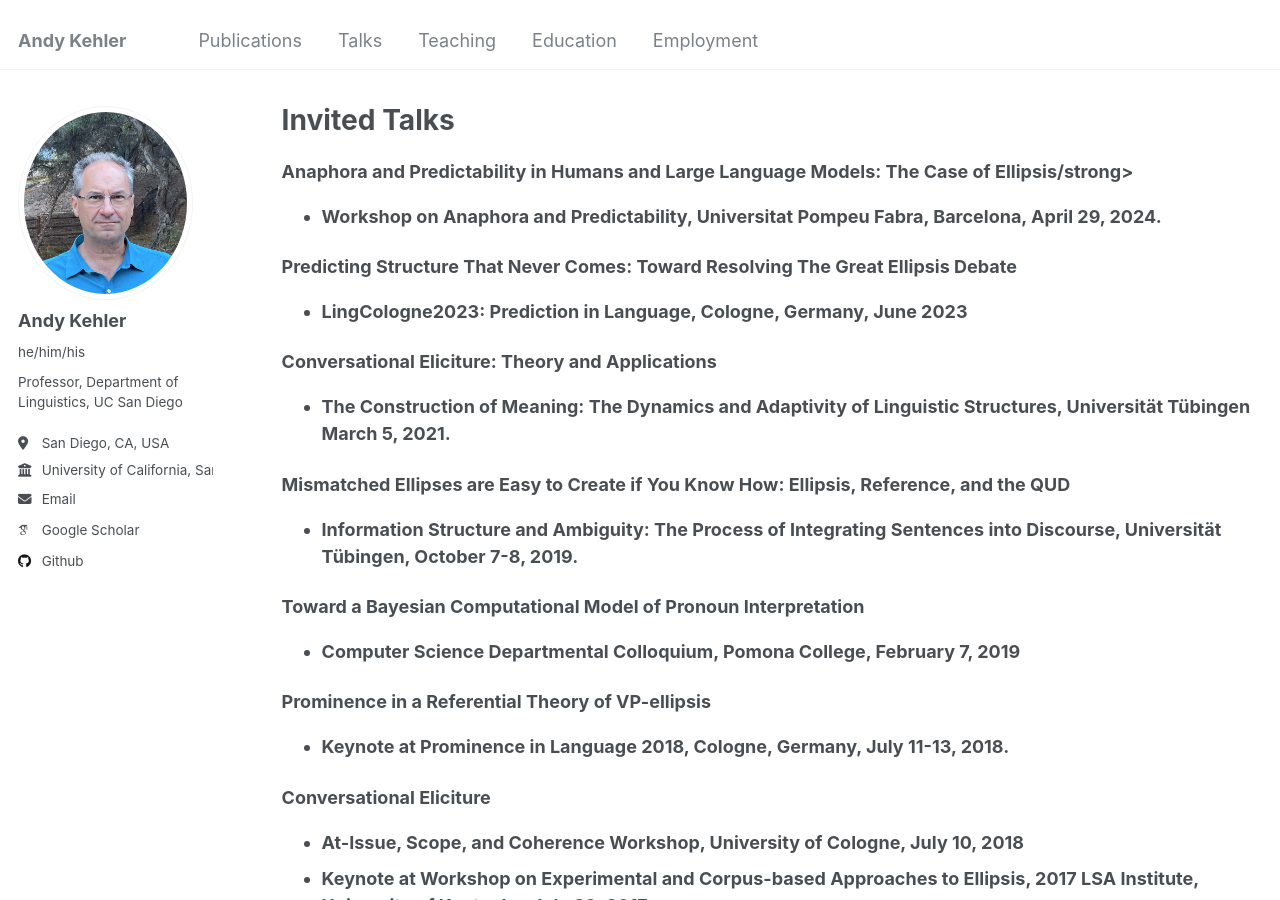
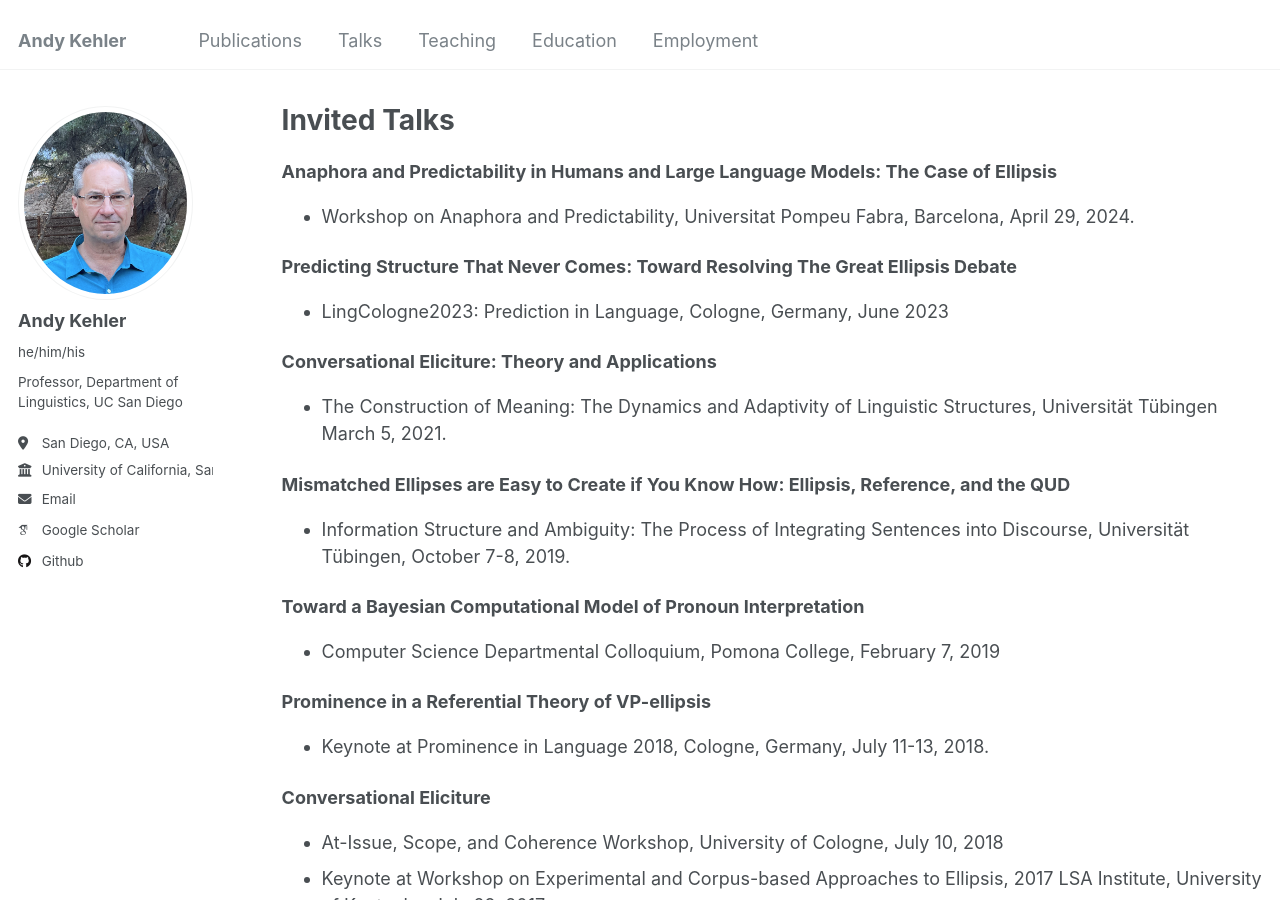
Before and after one commit to akehler/akehler.github.io, a Jekyll site: the page built from _pages/talks.html, in a window 1280 px wide and 900 px high. Built offline with Jekyll 4.4.1, drawn with Linux system fonts in a browser that asks for light colours; some web fonts are replaced.

Commit message:
Update talks.html

```diff
--- a/_pages/talks.html
+++ b/_pages/talks.html
@@ -7,7 +7,7 @@ author_profile: true
 
 <p> </p>
 <strong>Anaphora and Predictability in Humans and Large Language Models:
-The Case of Ellipsis/strong>
+The Case of Ellipsis</strong>
 <ul>
         <li>
 Workshop on Anaphora and Predictability, Universitat Pompeu Fabra, Barcelona, April 29, 2024.
```
